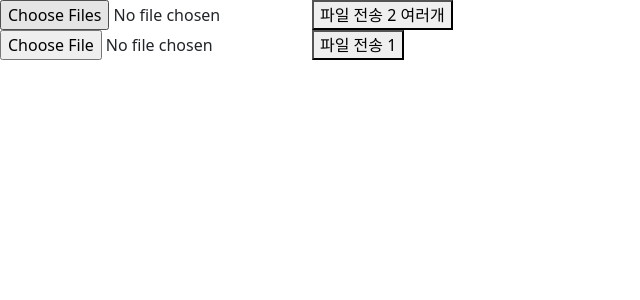
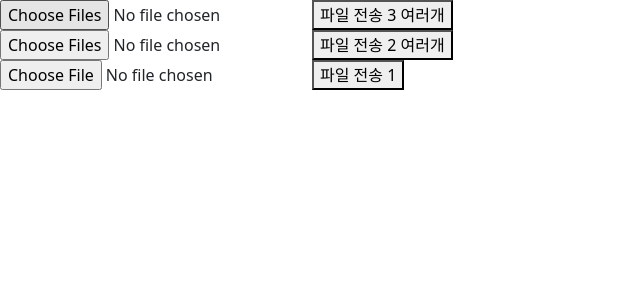
Before and after one commit to sebaek/react-20250630, a React (Vite) app: page / in a window 1280 px wide. Shown: the top 300 px of the page, without its empty margins (0-640 px from the left). Built offline with nearby package versions, Linux system fonts and the light colour scheme.

Commit message:
여러 파일 업로드

```diff
--- a/src/App56.jsx
+++ b/src/App56.jsx
@@ -21,8 +21,23 @@ function App56(props) {
     });
   }
 
+  function handleButton3Click() {
+    axios.postForm("/api/main31/sub3", {
+      city: "서울",
+      uploadFiles: myFiles,
+    });
+  }
+
   return (
     <div>
+      <div>
+        <input
+          type="file"
+          multiple
+          onChange={(e) => setMyFiles(e.target.files)}
+        />
+        <button onClick={handleButton3Click}>파일 전송 3 여러개</button>
+      </div>
       <div>
         <input
           type="file"
```
